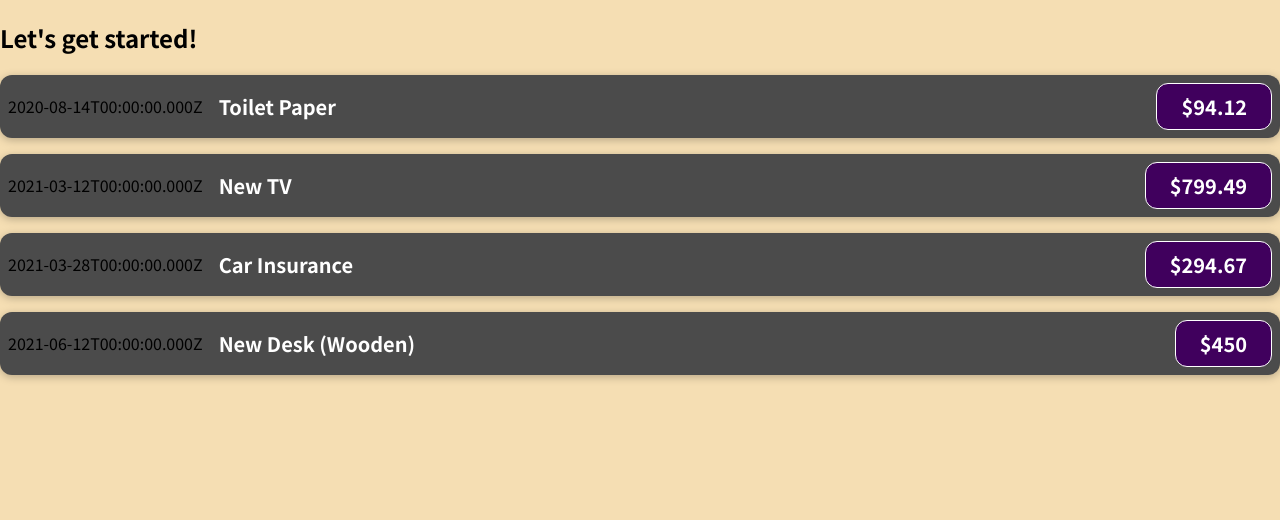
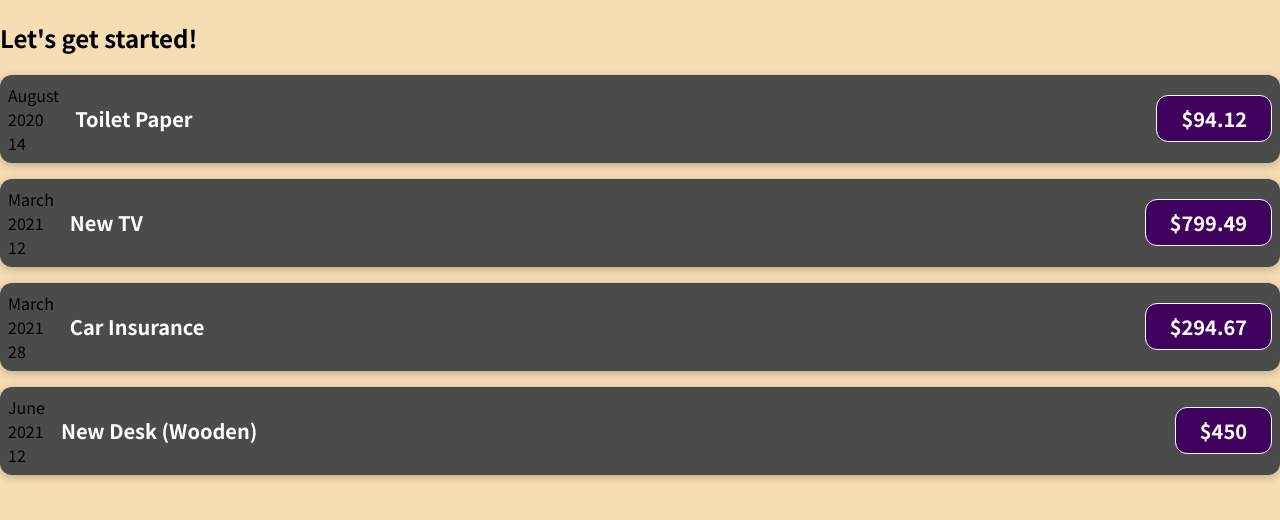
Before and after one commit to AgnesChang0227/react-session3-4, a JavaScript app: page / in a window 1280 px wide. Shown: the top 520 px of the page. Built offline with nearby package versions, Linux system fonts and the light colour scheme.

Commit message:
將日期格式化成更人性化的readable content

```diff
--- a/src/components/ExpenseItem.js
+++ b/src/components/ExpenseItem.js
@@ -2,18 +2,22 @@
 
 //app.js 會傳送一個object過來 => props
 const ExpenseItem = (props) => {
-    return (//return沒有()就只會return 一行
-        //在div配置className，以使用css中的style
+    const month = props.date.toLocaleString('en-US',{month:"long"});
+    const day = props.date.toLocaleString('en-US',{day:"2-digit"});
+    const year = props.date.getFullYear();
+
+    return (
         <div className="expense-item">
-            {/*在{}中放入props.attribute*/}
-            <div>{props.date.toISOString()}</div>
+            <div>
+                <div>{month}</div>
+                <div>{year}</div>
+                <div>{day}</div>
+            </div>
             <div className="expense-item__description">
-                {/*用{}放入JS code => string  */}
                 <h2>{props.title}</h2>
-                {/*放入number的話 要用${} */}
                 <div className="expense-item__price">${props.amount}</div>
             </div>
         </div>
-    )//因此要用()括起來
+    )
 }
 export default ExpenseItem;
```
